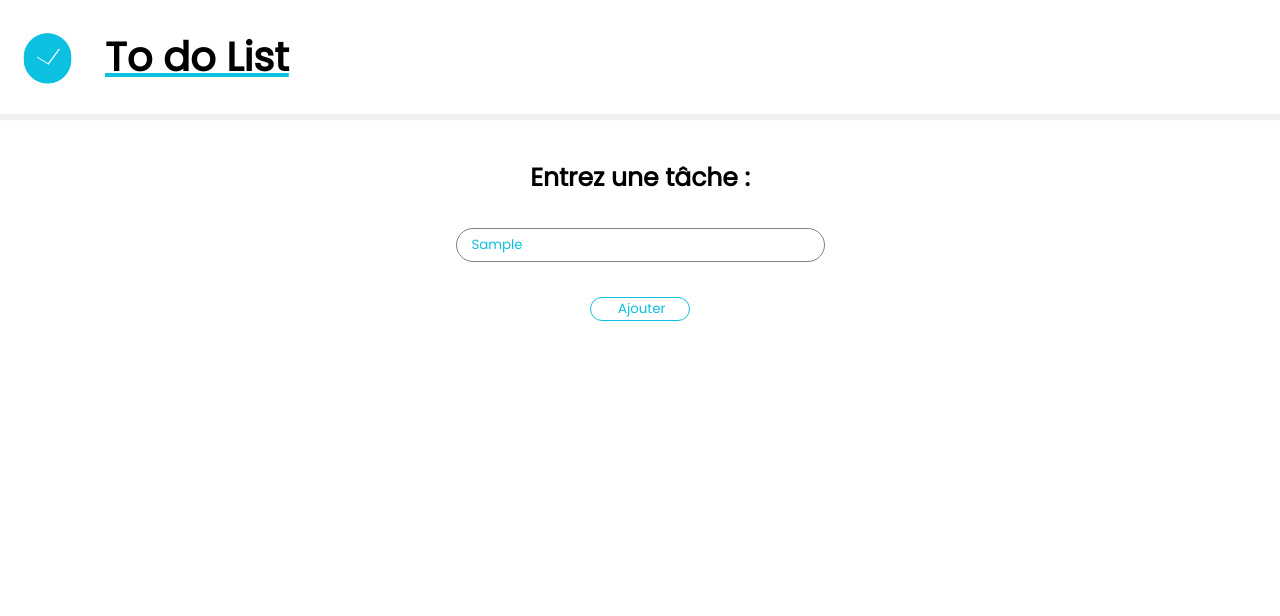
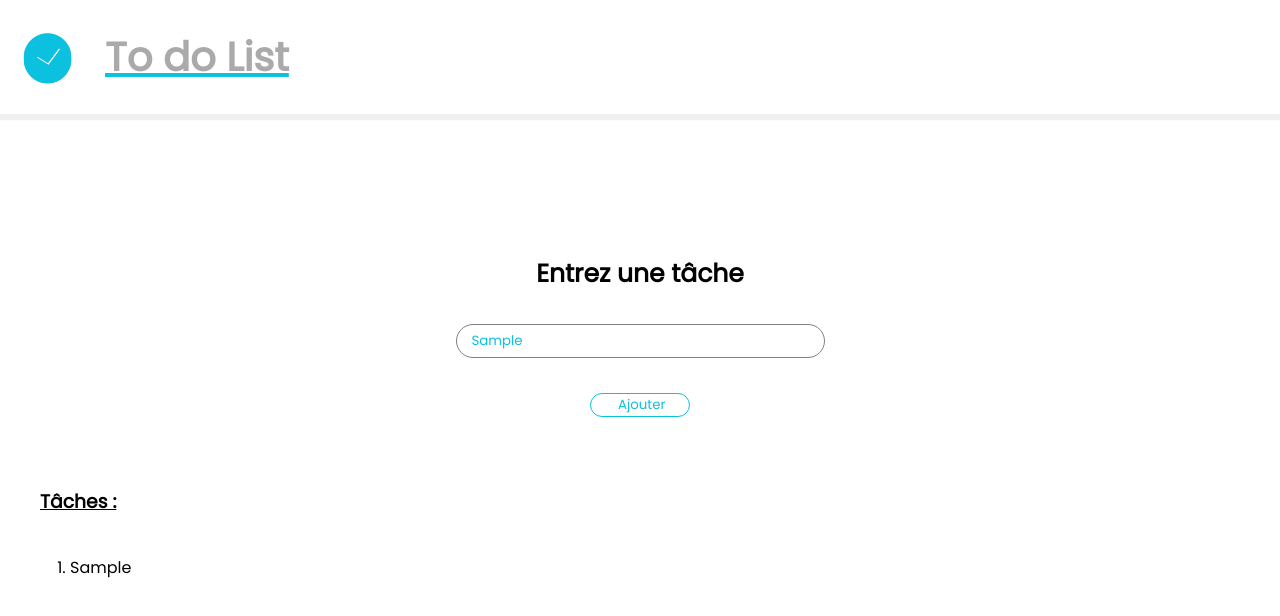
Before and after one commit to lroux07/todo_list, a website built with Vite: page index.html in a window 1280 px wide. Both pictures are taken after typing "Sample" into the empty fields and a click on the button "Ajouter". Built offline with nearby package versions, Linux system fonts and the light colour scheme.

Commit message:
Finish seconde section main

```diff
--- a/index.html
+++ b/index.html
@@ -16,15 +16,16 @@
     </header>
 
     <main>
-      <h2>Entrez une tâche :</h2>
+      <h2>Entrez une tâche</h2>
 
-      <label for="tacheInput">tacheInput</label>
-      <p><input type="text" name="tacheInput" id="tacheInput" placeholder="Entrez une tâche à remplire"></p>
+      <label for="tachesInput">tacheInput</label>
+      <p><input type="text" name="tachesInput" id="tachesInput" placeholder="Entrez une tâche à remplire"></p>
 
       <button id="inputBtn">Ajouter</button>
 
-      <ol>
+      <h3>Tâches :</h3>
 
+      <ol id="ol">
       </ol>
     </main>
 
--- a/main.js
+++ b/main.js
@@ -0,0 +1,8 @@
+let tachesInput = document.querySelector("#tachesInput");
+let inputBtn = document.querySelector("#inputBtn");
+let ol = document.querySelector("#ol");
+
+function liste() {
+  ol.innerHTML += `<li>${tachesInput.value}</li>`;
+}
+inputBtn.addEventListener("click", liste)
--- a/style.css
+++ b/style.css
@@ -10,7 +10,6 @@ body {
   margin: 0;
   padding: 0;
   height: 100vh;
-  width: 100vw;
 }
 
 /* HEADER */
@@ -20,6 +19,14 @@ header {
   align-items: center;
   background-color: white;
   box-shadow: 0px 3px 1px 3px rgba(151, 151, 151, 0.144);
+  position: fixed;
+  width: 100%;
+  top: 0;
+  left: 0;
+}
+
+main {
+  margin-top: 18%;
 }
 
 img {
@@ -31,6 +38,7 @@ h1 {
   font-weight: 800;
   font-size: 2.5em;
   text-decoration: underline #0cc0df;
+  color: rgb(170, 170, 170);
   cursor: default;
 }
 
@@ -74,3 +82,13 @@ button:hover {
   background-color: #0cc0df;
   transition: 0.3s;
 }
+
+h3 {
+  padding: 20px;
+  margin-left: 20px;
+  text-decoration: underline;
+}
+
+li {
+  margin-left: 30px;
+}
```
